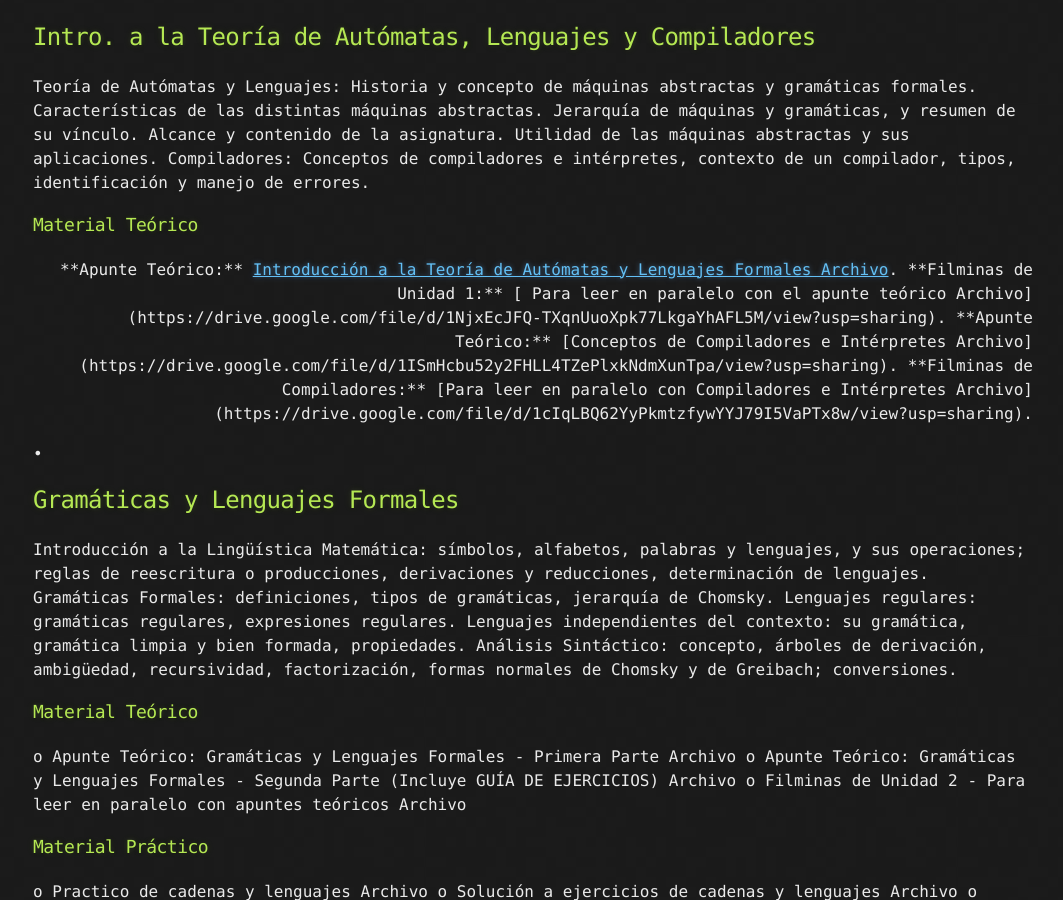
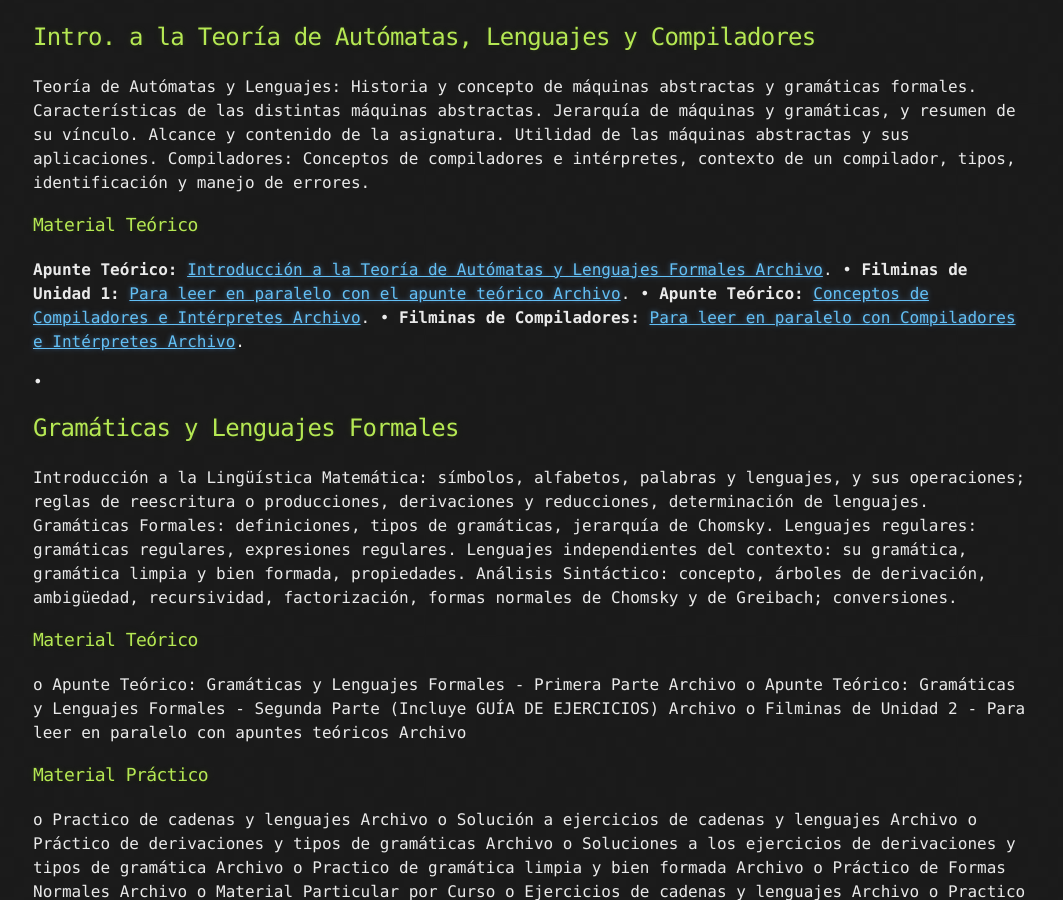
Before and after one commit to Ismael0351/utnfrcssl, a Jekyll site: the page built from index.md, in a window 1280 px wide and 900 px high, scrolled down 428 px. Shown: the whole window, without its empty margins (107-1170 px from the left). Built offline with Jekyll 4.4.1, drawn with Linux system fonts in a browser that asks for light colours; our own code applies the rules of GitHub Pages for plain Markdown files; the repository's description, which GitHub fills in, is left out.

Commit message:
Update index.md

```diff
--- a/index.md
+++ b/index.md
@@ -18,15 +18,18 @@ Text can be **bold**, _italic_, ~~strikethrough~~ or `keyword`.
 ##  Intro. a la Teoría de Autómatas, Lenguajes y Compiladores
 Teoría de Autómatas y Lenguajes: Historia y concepto de máquinas abstractas y gramáticas formales. Características de las distintas máquinas abstractas. Jerarquía de máquinas y gramáticas, y resumen de su vínculo. Alcance y contenido de la asignatura. Utilidad de las máquinas abstractas y sus aplicaciones. Compiladores: Conceptos de compiladores e intérpretes, contexto de un compilador, tipos, identificación y manejo de errores.
 ### Material Teórico
- <p align="right"> **Apunte Teórico:**
+ **Apunte Teórico:**
  <a href="https://drive.google.com/file/d/1cCzcQm4-jJsiPQaWLUslvjQLAHT3q27v/view?usp=sharing" target="_blank">Introducción a la Teoría de Autómatas y Lenguajes Formales Archivo</a>.
+ •
  **Filminas de Unidad 1:**
  [ Para leer en paralelo con el apunte teórico Archivo](https://drive.google.com/file/d/1NjxEcJFQ-TXqnUuoXpk77LkgaYhAFL5M/view?usp=sharing).
+ •
 **Apunte Teórico:**
 [Conceptos de Compiladores e Intérpretes Archivo](https://drive.google.com/file/d/1ISmHcbu52y2FHLL4TZePlxkNdmXunTpa/view?usp=sharing).
+•
  **Filminas de Compiladores:**
  [Para leer en paralelo con Compiladores e Intérpretes Archivo](https://drive.google.com/file/d/1cIqLBQ62YyPkmtzfywYYJ79I5VaPTx8w/view?usp=sharing).
- </p>
+
 
 •
 ## Gramáticas y Lenguajes Formales
```
